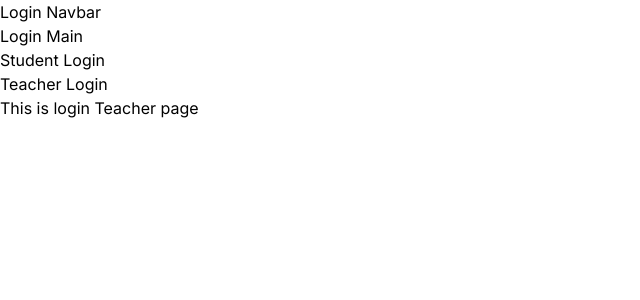
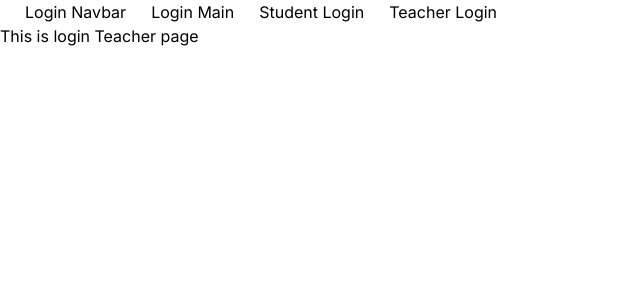
Before and after one commit to akashelhance/next-learn, a Next.js app: page /login/loginteacher in a window 1280 px wide. Shown: the top 300 px of the page, without its empty margins (0-640 px from the left). Built offline with nearby package versions, Linux system fonts and the light colour scheme.

Commit message:
conditional rendering

```diff
--- a/src/app/login/layout.js
+++ b/src/app/login/layout.js
@@ -1,6 +1,13 @@
+'use client'
+
+
 import Link from "next/link";
+import './login.css'
 
+import {usePathname} from "next/navigation"
 export default function Layout({ children }) {
+    const pathName=usePathname();
+    console.log(pathName)
     return (
         <div>
             <ul className="login-menu">
--- /dev/null
+++ b/src/app/login/login.css
@@ -0,0 +1,19 @@
+.login-menu{
+    display: flex;
+}
+.login-menu li {
+    margin-left: 25px;
+    list-style-type: none;
+}
+.login-menu li a{
+    text-decoration: none;
+}
+
+.login-menu h4{
+    margin: 0;
+}
+.heading{
+    color: orange;
+    text-align: center;
+    margin-top: 50px;
+}
```
